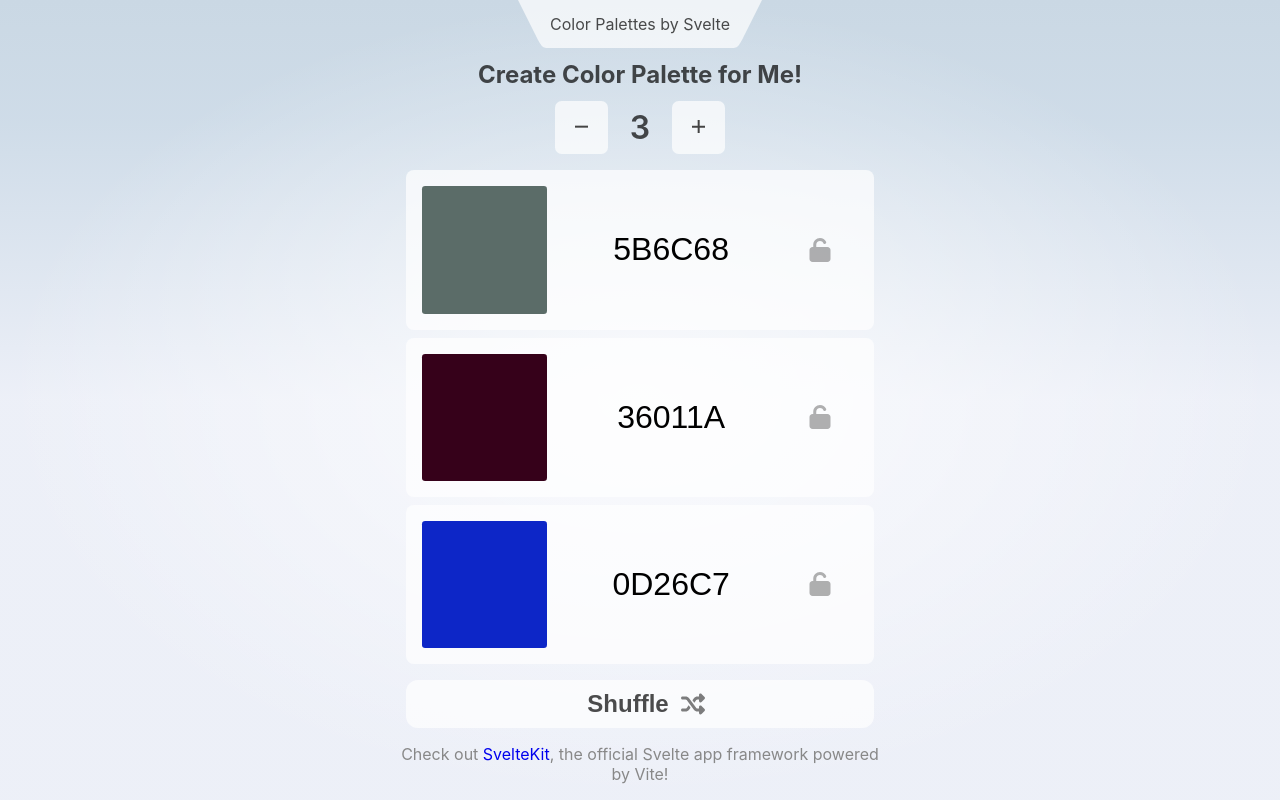
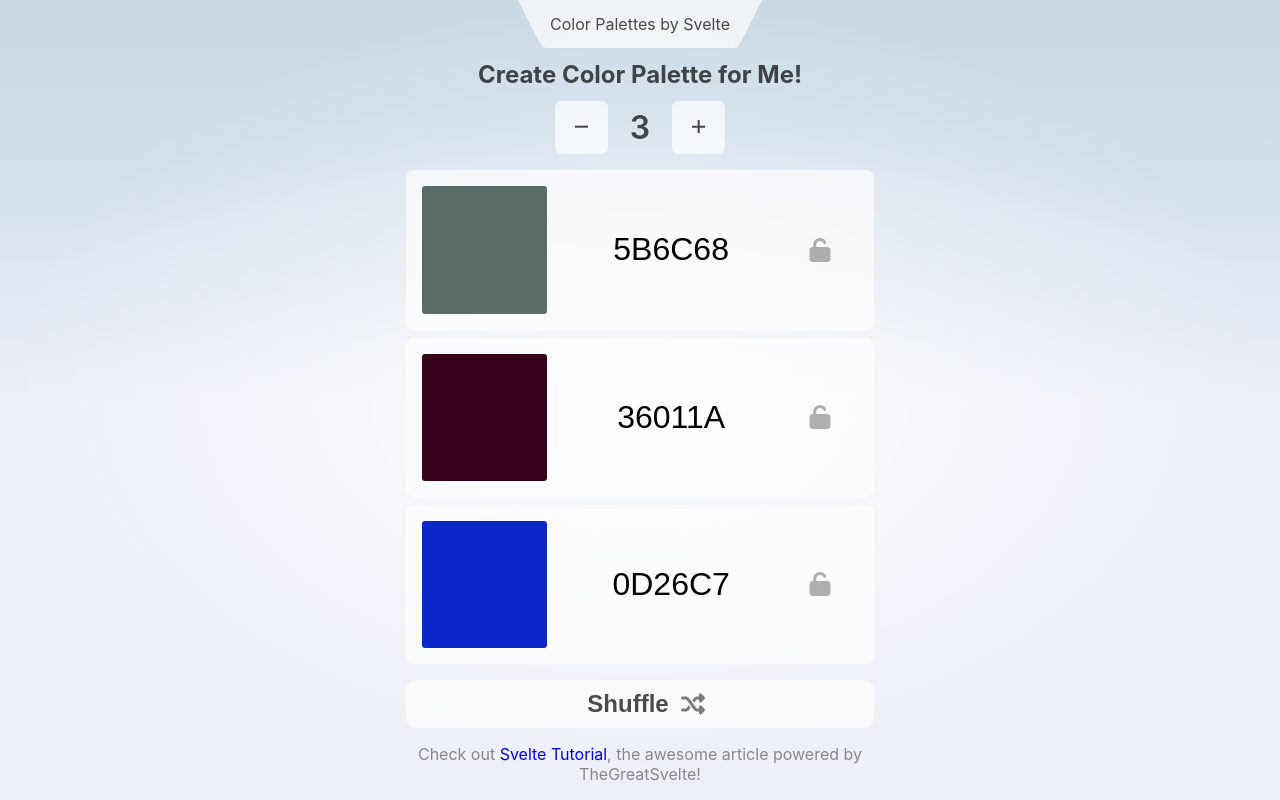
Before and after one commit to githubmhjao/svelte-color-palette-generator, a Svelte app: page / in a window 1280 px wide. Built offline with nearby package versions, Linux system fonts and the light colour scheme.

Commit message:
Update App.svelte

```diff
--- a/src/App.svelte
+++ b/src/App.svelte
@@ -60,7 +60,7 @@
   <Shuffle on:shuffle={handleShuffle} />
 
   <p class='comment'>
-    Check out <a href="https://github.com/sveltejs/kit#readme" target="_blank" rel="noreferrer">SvelteKit</a>, the official Svelte app framework powered by Vite!
+    Check out <a href="https://ithelp.ithome.com.tw/users/20120178/ironman/7031" target="_blank" rel="noreferrer">Svelte Tutorial</a>, the awesome article powered by TheGreatSvelte!
   </p>
 </main>
 
```
